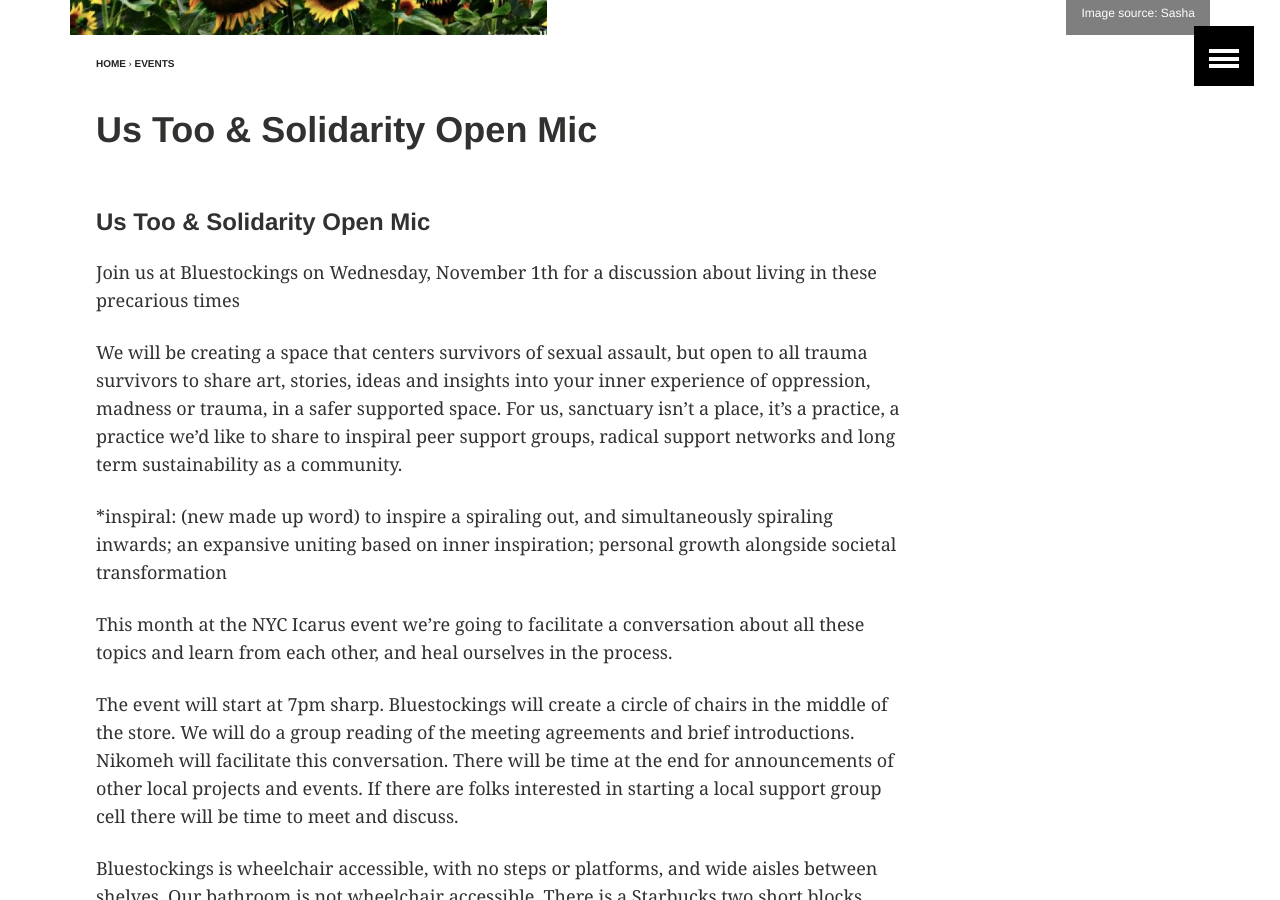
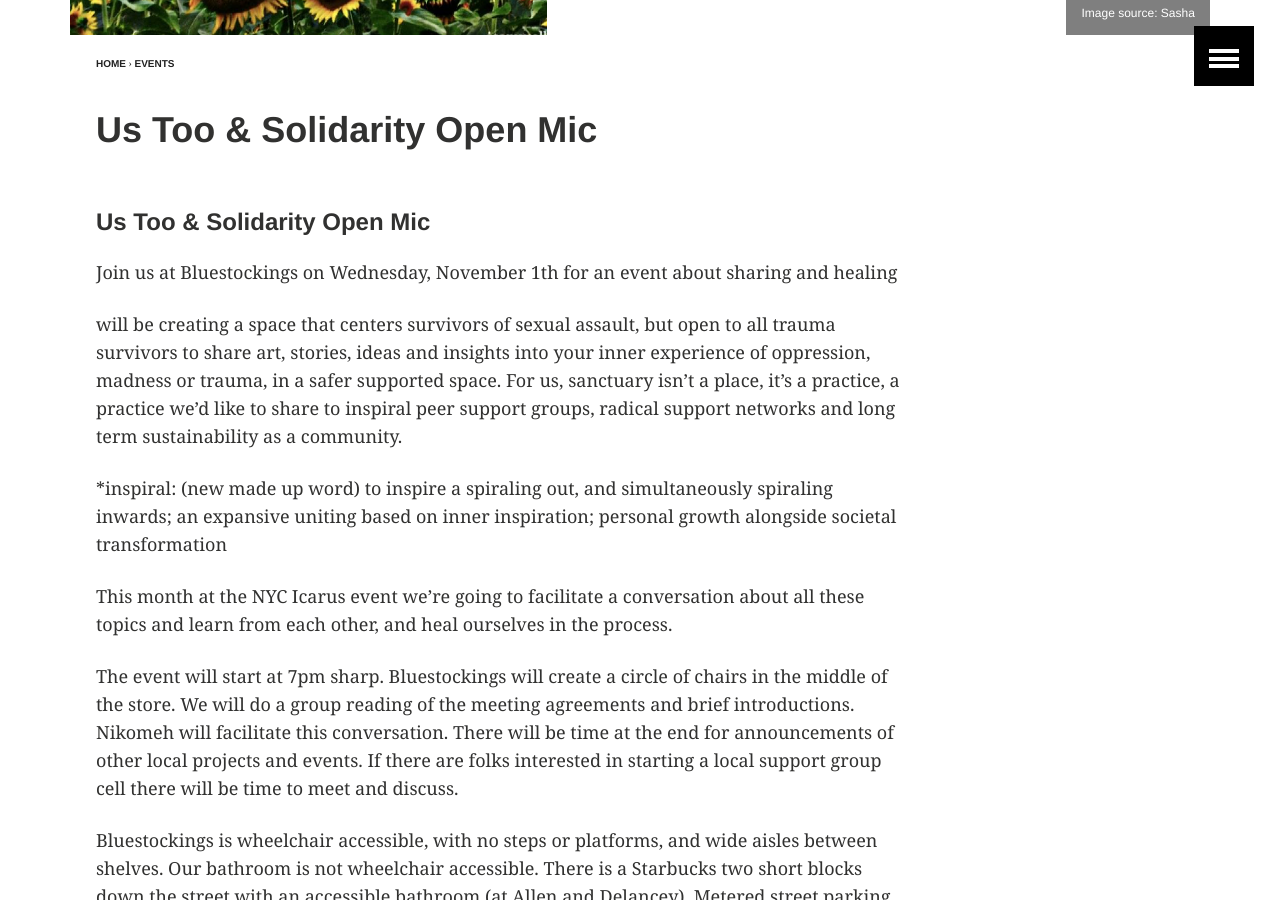
Before and after one commit to nycicarus/nycicarus.github.io, a Jekyll site: the page built from _posts/events/2017-11-01-us-too.md, in a window 1280 px wide and 900 px high, scrolled down 477 px. Built offline with Jekyll 4.4.1, drawn with Linux system fonts in a browser that asks for light colours; a script that is not in the unit is left out; comment, search, counter and statistics services are not loaded.

Commit message:
Update 2017-11-01-us-too.md

```diff
--- a/_posts/events/2017-11-01-us-too.md
+++ b/_posts/events/2017-11-01-us-too.md
@@ -24,9 +24,9 @@ phone: ""
 
 #### Us Too & Solidarity Open Mic
 
-Join us at Bluestockings on Wednesday, November 1th for a discussion about living in these precarious times
+Join us at Bluestockings on Wednesday, November 1th for an event about sharing and healing
 
-We will be creating a space that centers survivors of sexual assault, but open to all trauma survivors to share art, stories, ideas and insights into your inner experience of oppression, madness or trauma, in a safer supported space. For us, sanctuary isn't a place, it's a practice, a practice we'd like to share to inspiral peer support groups, radical support networks and long term sustainability as a community.
+will be creating a space that centers survivors of sexual assault, but open to all trauma survivors to share art, stories, ideas and insights into your inner experience of oppression, madness or trauma, in a safer supported space. For us, sanctuary isn't a place, it's a practice, a practice we'd like to share to inspiral peer support groups, radical support networks and long term sustainability as a community.
 
 *inspiral: (new made up word) to inspire a spiraling out, and simultaneously spiraling inwards; an expansive uniting based on inner inspiration; personal growth alongside societal transformation
 
```
